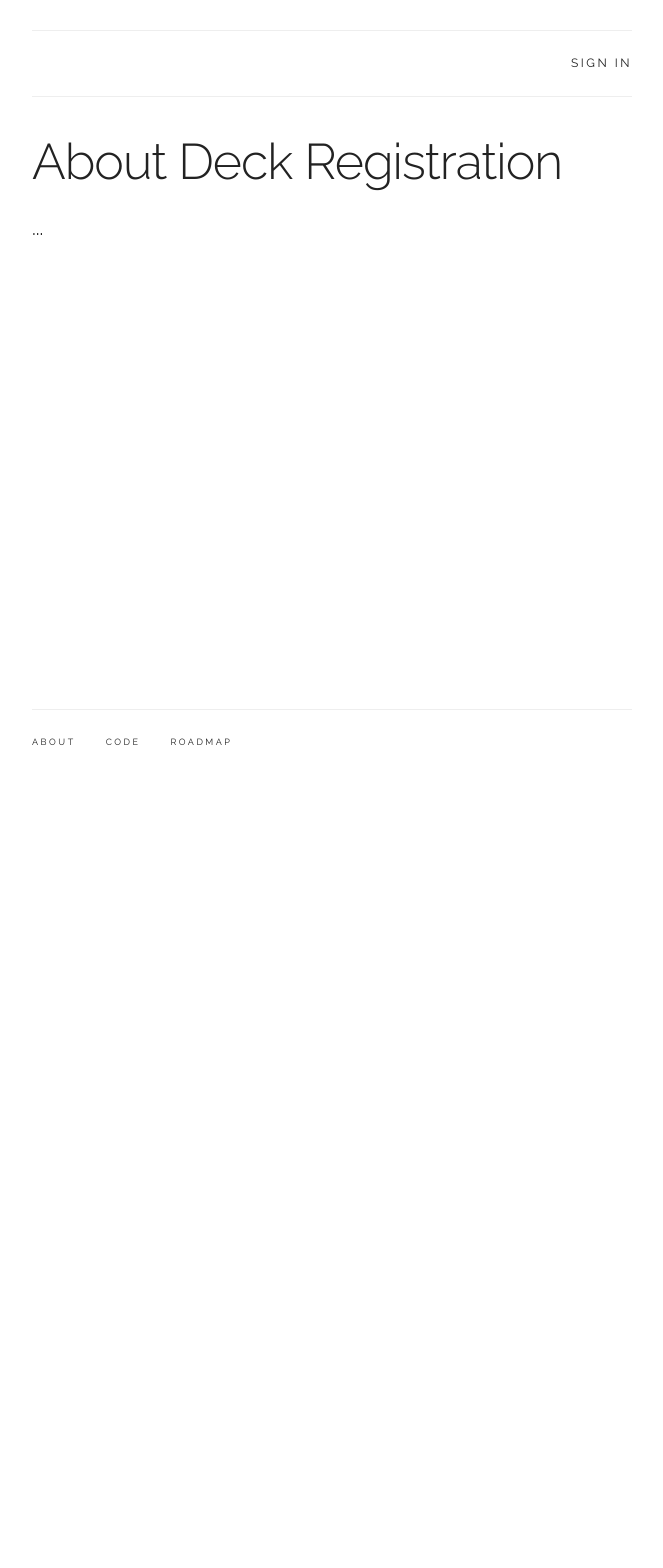
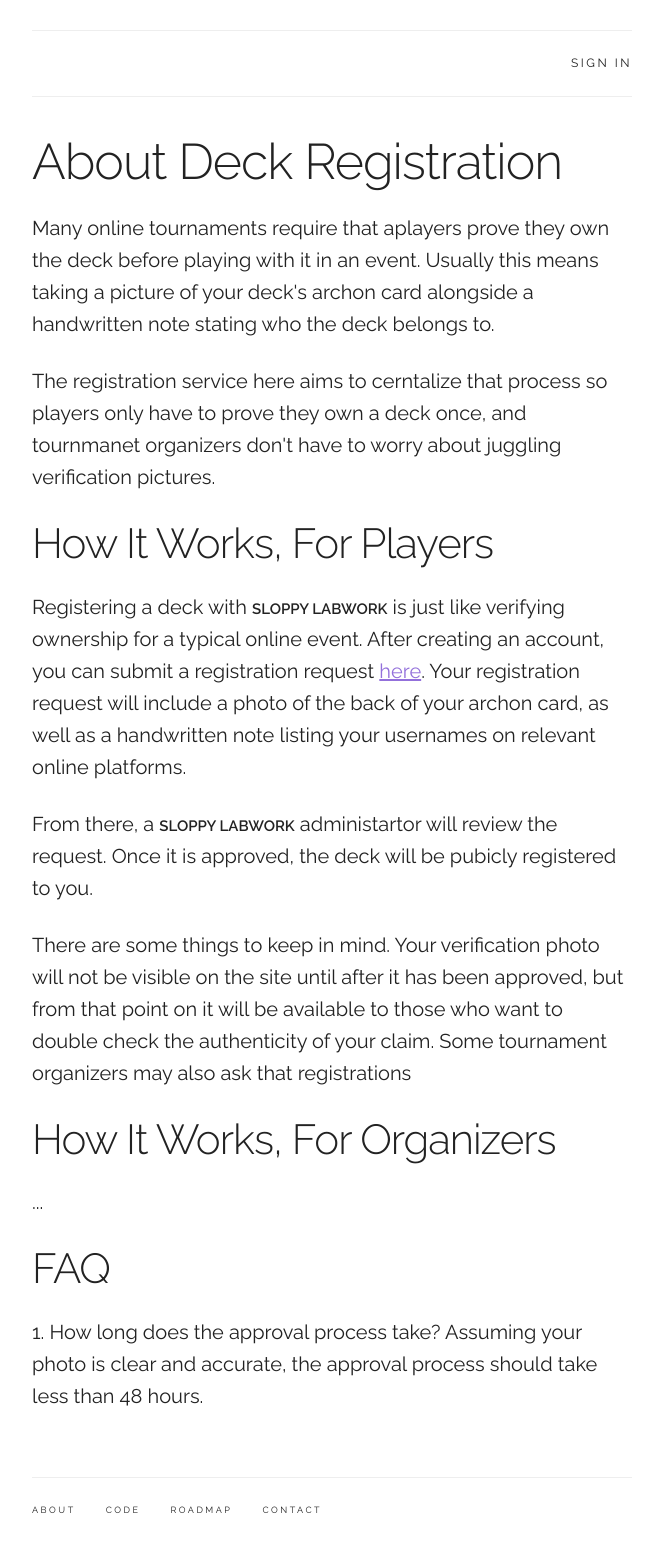
Before and after one commit to jtrussell/sloppy-labwork, a Django app: page /register/about/ in a window 1280 px wide. Shown: the whole page, without its empty margins (308-971 px from the left). Before the commit the page ends 745 px from the top, so only its background shows below. Run offline with Django 3.2, Linux system fonts and the light colour scheme; parts of the project's set-up code (start-up, migrations or seed data) failed here and were passed over.

Commit message:
Contact page and start of about for registration

```diff
--- a/register/templates/register/page-about.html
+++ b/register/templates/register/page-about.html
@@ -2,5 +2,46 @@
 
 {% block content %}
   <h1>About Deck Registration</h1>
+  <p>Many online tournaments require that aplayers prove they own the deck
+  before playing with it in an event. Usually this means taking a picture of
+  your deck's archon card alongside a handwritten note stating who the deck
+  belongs to.</p>
+  <p>The registration service here aims to cerntalize that process so players
+  only have to prove they own a deck once, and tournmanet organizers don't
+  have to worry about juggling verification pictures.</p>
+
+  <h2>How It Works, For Players</h2>
+  <p>Registering a deck with <span class="brand">Sloppy Labwork</span> is
+  just like verifying ownership for a typical online event. After creating an
+  account, you can submit a registration request <a href="{% url 'register-add' %}">here</a>.
+  Your registration request will include a photo of
+  the back of your archon card, as well as a handwritten note listing your
+  usernames on relevant online platforms.</p>
+
+  <p>From there, a <span class="brand">Sloppy Labwork</span> administartor
+  will review the request. Once it is approved, the deck will be pubicly
+  registered to you.</p>
+
+  <p>There are some things to keep in mind. Your verification photo will not
+  be visible on the site until after it has been approved, but from that
+  point on it will be available to those who want to double check the
+  authenticity of your claim. Some tournament organizers may also ask that
+  registrations </p>
+
+  <h2>How It Works, For Organizers</h2>
   <p>...</p>
+
+  <h2>FAQ</h2>
+  <ol>
+    <li>
+      <span class="faq-question">
+        How long does the approval process take?
+      </span>
+      <span class="faq-answer">
+        Assuming your photo is clear and accurate, the approval process
+        should take less than 48 hours.
+      </span>
+    </li>
+  </ol>
+
 {% endblock %}
--- a/sloppy_labwork/urls.py
+++ b/sloppy_labwork/urls.py
@@ -20,6 +20,7 @@ from . import views
 
 urlpatterns = [
     path('', views.index, name='home'),
+    path('contact/', views.contact, name='contact'),
     path('register/', include('register.urls')),
     path('ratings/', include('ratings.urls')),
     path('posts/', include('posts.urls')),
--- a/sloppy_labwork/views.py
+++ b/sloppy_labwork/views.py
@@ -3,3 +3,7 @@ from django.shortcuts import render
 
 def index(request):
     return render(request, 'page-home.html', {})
+
+
+def contact(request):
+    return render(request, 'page-contact.html', {})
--- a/templates/footer.html
+++ b/templates/footer.html
@@ -9,5 +9,8 @@
     <li class="nav__item">
       <a class="nav__link" href="https://trello.com/b/JaphVrLI/sloppy-labwork">Roadmap</a>
     </li>
+    <li class="nav__item">
+      <a class="nav__link" href="{% url 'contact' %}">Contact</a>
+    </li>
   </ul>
 </footer>
```
Also changed, not shown: templates/page-contact.html (added, +8 -0 lines).
